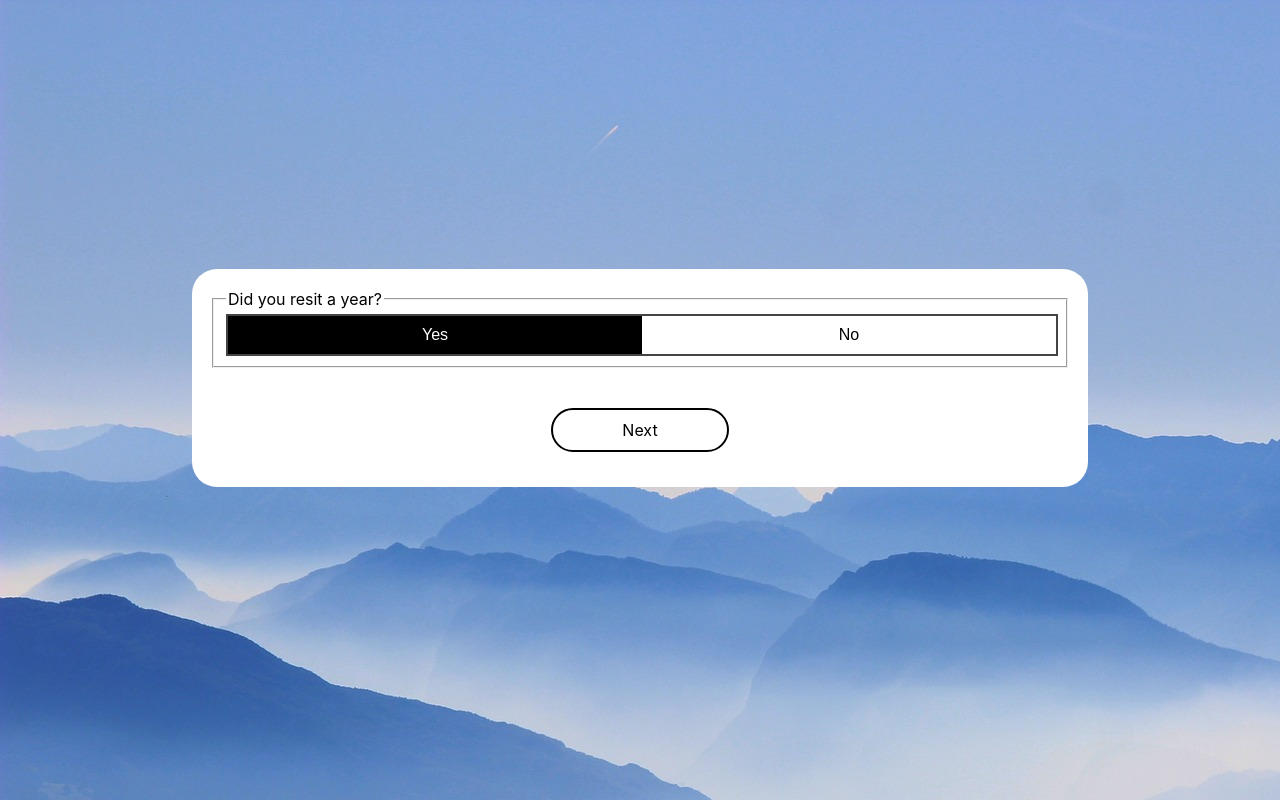
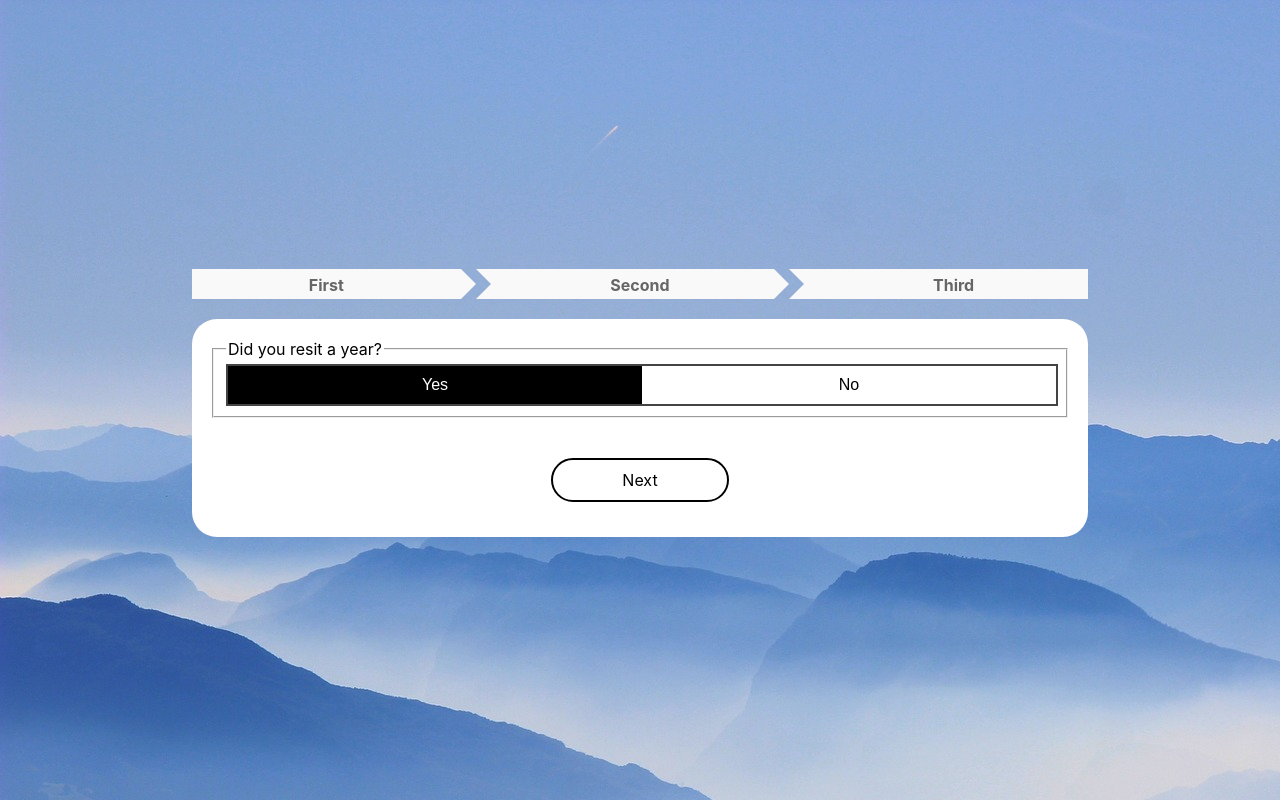
Before and after one commit to LuckySoftware/student-repayment-calculator-website, a React (Create React App) app: page / in a window 1280 px wide. Built offline with nearby package versions, Linux system fonts and the light colour scheme.

Commit message:
Adding in step indicator without any animations

```diff
--- a/src/App.css
+++ b/src/App.css
@@ -7,10 +7,10 @@
     grid-template-columns: 15% 70% 15%;
 }
 
-.test {
+.formBody {
     border-radius: 25px;
     grid-column: 2;
-    margin-top: 30%;
+    margin-top: 20px;
     width: 100%;
     background: #ffffff;
     padding-bottom: 35px;
@@ -20,10 +20,65 @@
     "Helvetica",
     "Arial",
     sans-serif;
-    transition: ease-in;
+}
+
+.stepIndicator {
+    grid-column: 2;
+    margin-top: 30%;
+}
+
+.stepGrid{
+    display: grid;
+    grid-template-columns: 30% 5% 30% 5% 30%;
 }
 
 body {
     background-image: url("images/mountains.jpg");
     background-repeat: no-repeat;
 }
+
+.step {
+    display: block;
+    float: left;
+    font-weight: bold;
+    background: #f9f9f9;
+    height: 30px;
+    line-height: 32px;
+    position: relative;
+    text-decoration: none;
+    color: #666;
+    cursor: default;
+    width: 100%;
+    text-align: center;
+}
+.step:before {
+    content: "";
+    display: block;
+    width: 0;
+    height: 0;
+    position: absolute;
+    top: 0;
+    left: -30px;
+    border: 15px solid transparent;
+    border-color: #f9f9f9;
+    border-left-color: transparent;
+}
+.step:after {
+    content: "";
+    display: block;
+    width: 0;
+    height: 0;
+    position: absolute;
+    top: 0;
+    right: -30px;
+    border: 15px solid transparent;
+    border-left-color: #f9f9f9;
+}
+
+.step:first-of-type:before {
+    display: none;
+}
+
+.step:last-of-type:after {
+    display: none;
+}
--- a/src/App.js
+++ b/src/App.js
@@ -8,7 +8,7 @@ class App extends Component {
         currentPositionInForm: 0,
 
         didStudentResitAYear: null,
-        wasCourseFourYearsLong: false,
+        wasCourseFourYearsLong: true,
 
         startingYear: null,
         firstYearTuition: null,
@@ -111,7 +111,22 @@ class App extends Component {
         return (
             <>
                 <div className="wrapper">
-                    <div className="test">
+                    <div className="stepIndicator">
+                        <div className="stepGrid">
+                            <div className="step">
+                                First
+                            </div>
+                            <div/>
+                            <div className="step">
+                                Second
+                            </div>
+                            <div/>
+                            <div className="step">
+                                Third
+                            </div>
+                        </div>
+                    </div>
+                    <div className="formBody">
                         <form>
                             {this.displayForm()}
                         </form>
```
